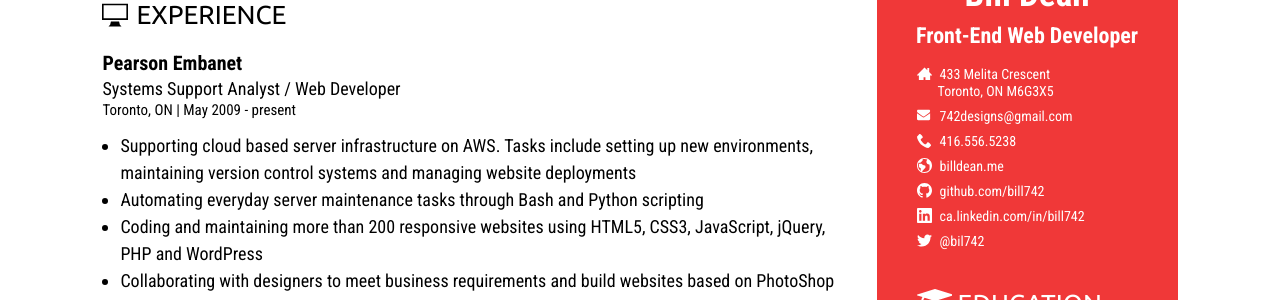
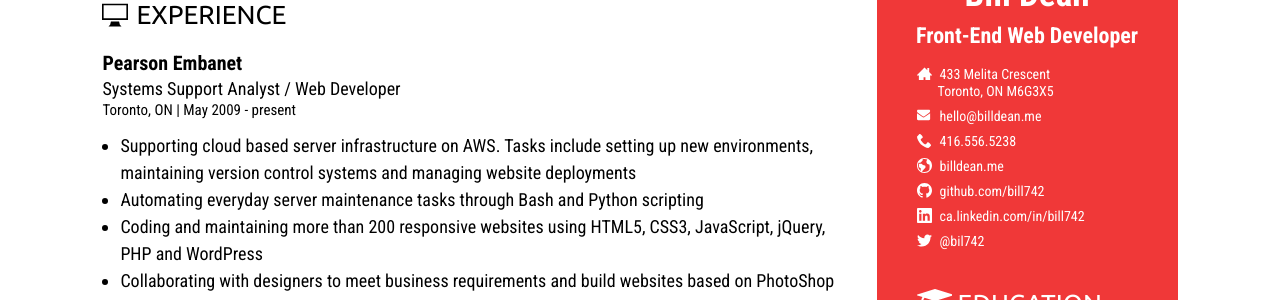
Before and after one commit to bill742/bill742.github.io, a Jekyll site: the page built from resume/index.html, in a window 1280 px wide and 900 px high. Shown: the part 360-660 px from the top of the window. Built offline with Jekyll 4.4.1, drawn with Linux system fonts in a browser that asks for light colours; nearby versions of some CDN libraries.

Commit message:
Updating email address

```diff
--- a/_config.yml
+++ b/_config.yml
@@ -7,23 +7,23 @@
 
 # Site settings
 title: Bill Dean - Front-End Web Developer
-email: 742designs@gmail.com
+email: hello@billdean.me
 description: Hello World! My name is Bill Dean and I'm a web developer based in Toronto, Canada. I specialize in HTML5, CSS3, JavaScript, and WordPress.
 og-description: My name is Bill Dean and I'm a web developer based in Toronto, Canada.
 og-image: https://bill742.github.io/images/hero.jpg
-baseurl: "" # the subpath of your site, e.g. /blog
-url: "https://bill742.github.io" # the base hostname & protocol for your site
+baseurl: '' # the subpath of your site, e.g. /blog
+url: 'https://bill742.github.io' # the base hostname & protocol for your site
 twitter_username: bil742
-github_username:  bill742
-codepen_username:  bill742
-linkedin_username:  bill742
+github_username: bill742
+codepen_username: bill742
+linkedin_username: bill742
 
 # Build settings
 markdown: kramdown
 future: true
 sass:
-  style: compressed
+    style: compressed
 
 plugins:
-  - jekyll-sitemap
-  - octopress-autoprefixer
+    - jekyll-sitemap
+    - octopress-autoprefixer
```
